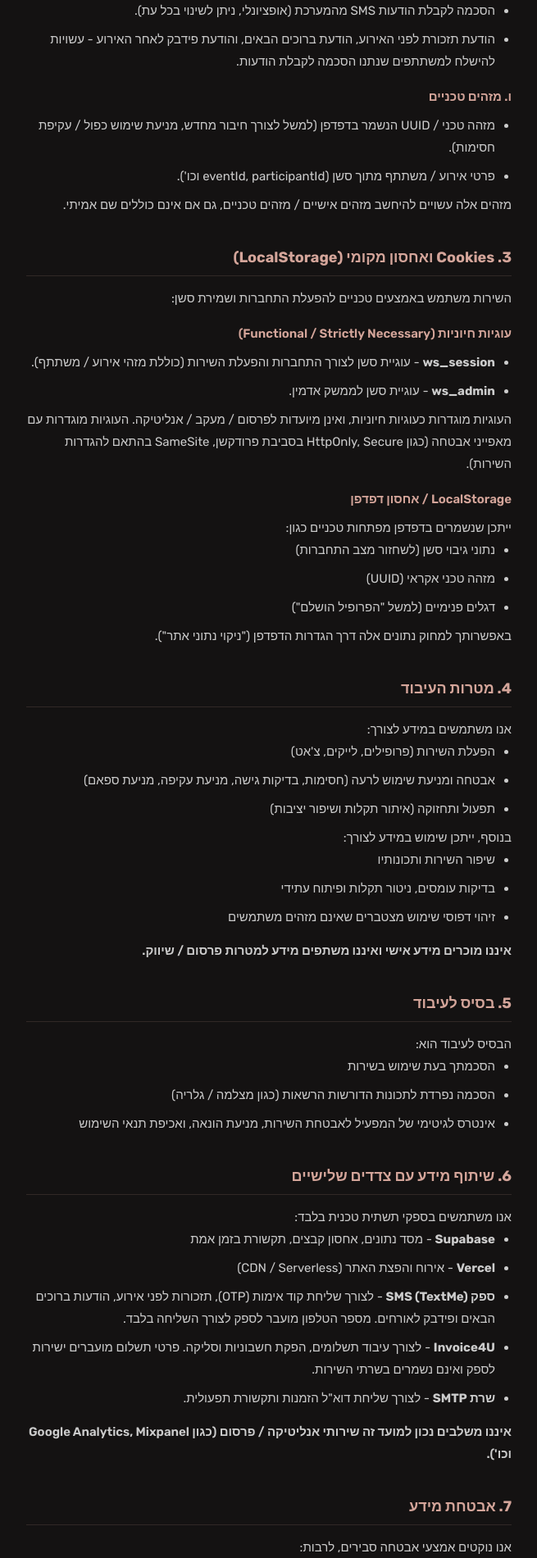
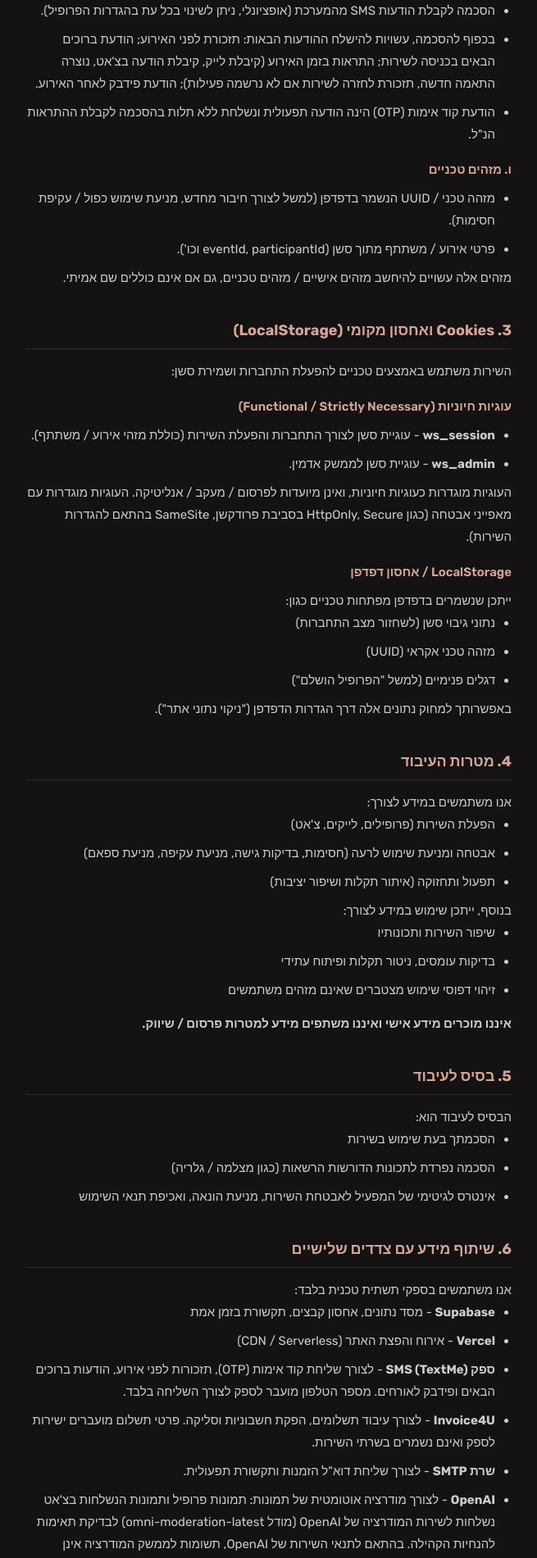
Before and after one commit to tnaydnov/eventa, a Next.js app: page /privacy in a window 1280 px wide. Shown: the part 1160-3061 px from the top of the page at 82% size, without its empty margins (312-967 px from the left). Built offline with nearby package versions, Linux system fonts and the light colour scheme; no server answers.

Commit message:
few fixes

```diff
--- a/src/app/[eventSlug]/join/page.tsx
+++ b/src/app/[eventSlug]/join/page.tsx
@@ -563,7 +563,7 @@ function JoinPageContent({
           <>
             <h1 className="pj-title">רגע קטן ונכנסים</h1>
             <p className="pj-subtitle">
-              נשלח קוד חד-פעמי לטלפון שלך כדי לוודא שאתה באירוע.
+              נשלח קוד חד-פעמי לטלפון שלך כדי לוודא שאת/ה באירוע.
             </p>
 
             <PhoneInput
--- a/src/app/privacy/PrivacyContent.tsx
+++ b/src/app/privacy/PrivacyContent.tsx
@@ -58,8 +58,9 @@ export default function PrivacyContent() {
 
         <LegalSubheading>ה. הסכמות והעדפות תקשורת</LegalSubheading>
         <LegalList>
-          <li>הסכמה לקבלת הודעות SMS מהמערכת (אופציונלי, ניתן לשינוי בכל עת).</li>
-          <li>הודעת תזכורת לפני האירוע, הודעת ברוכים הבאים, והודעת פידבק לאחר האירוע - עשויות להישלח למשתתפים שנתנו הסכמה לקבלת הודעות.</li>
+          <li>הסכמה לקבלת הודעות SMS מהמערכת (אופציונלי, ניתן לשינוי בכל עת בהגדרות הפרופיל).</li>
+          <li>בכפוף להסכמה, עשויות להישלח ההודעות הבאות: תזכורת לפני האירוע; הודעת ברוכים הבאים בכניסה לשירות; התראות בזמן האירוע (קיבלת לייק, קיבלת הודעה בצ&apos;אט, נוצרה התאמה חדשה, תזכורת לחזרה לשירות אם לא נרשמה פעילות); הודעת פידבק לאחר האירוע.</li>
+          <li>הודעת קוד אימות (OTP) הינה הודעה תפעולית ונשלחת ללא תלות בהסכמה לקבלת ההתראות הנ&quot;ל.</li>
         </LegalList>
 
         <LegalSubheading>ו. מזהים טכניים</LegalSubheading>
@@ -132,6 +133,8 @@ export default function PrivacyContent() {
           <li><strong>ספק SMS (TextMe)</strong> - לצורך שליחת קוד אימות (OTP), תזכורות לפני אירוע, הודעות ברוכים הבאים ופידבק לאורחים. מספר הטלפון מועבר לספק לצורך השליחה בלבד.</li>
           <li><strong>Invoice4U</strong> - לצורך עיבוד תשלומים, הפקת חשבוניות וסליקה. פרטי תשלום מועברים ישירות לספק ואינם נשמרים בשרתי השירות.</li>
           <li><strong>שרת SMTP</strong> - לצורך שליחת דוא&quot;ל הזמנות ותקשורת תפעולית.</li>
+          <li><strong>OpenAI</strong> - לצורך מודרציה אוטומטית של תמונות: תמונות פרופיל ותמונות הנשלחות בצ&apos;אט נשלחות לשירות המודרציה של OpenAI (מודל omni-moderation-latest) לבדיקת תאימות להנחיות הקהילה. בהתאם לתנאי השירות של OpenAI, תשומות לממשק המודרציה אינן משמשות לאימון מודלים. לפרטים נוספים: <LegalLink href="https://openai.com/policies/privacy-policy">מדיניות הפרטיות של OpenAI</LegalLink>.</li>
+          <li><strong>Falconsai / Hugging Face</strong> - שירות בדיקה משלים לתמונות פרופיל גבוליות בלבד (חוות דעת שנייה כאשר ציון המודרציה הראשי נמצא בטווח ביניים). העברת הנתונים עשויה להתבצע מחוץ לישראל.</li>
         </LegalList>
         <LegalText bold>
           איננו משלבים נכון למועד זה שירותי אנליטיקה / פרסום (כגון Google Analytics, Mixpanel וכו&apos;).
--- a/src/app/terms/TermsContent.tsx
+++ b/src/app/terms/TermsContent.tsx
@@ -103,6 +103,9 @@ export default function TermsContent() {
           <li>
             המפעיל רשאי (אך אינו חייב) להסיר/להסתיר תוכן, לחסום משתמשים, או להגביל תכונות,
             אם יש חשד להפרת תנאים אלה או דין.
+          </li>
+          <li>
+            <strong>מודרציה אוטומטית של תמונות (בינה מלאכותית):</strong> תמונות פרופיל ותמונות הנשלחות בצ&apos;אט עוברות בדיקה אוטומטית בעת ההעלאה באמצעות שירות בינה מלאכותית חיצוני, לצורך זיהוי תוכן שאינו עומד בהנחיות הקהילה (כגון: תוכן מיני מפורש, תוכן אלים קיצוני, תוכן הכולל קטינים). תמונה שתזוהה כפוגענית תיחסם ולא תוצג בשירות. מידע נוסף בנושא העברת נתונים לשירותים חיצוניים מפורט ב<LegalLink href="/privacy">מדיניות הפרטיות</LegalLink>.
           </li>
         </LegalList>
       </LegalSection>
```
